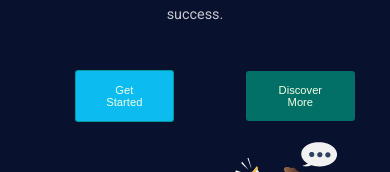
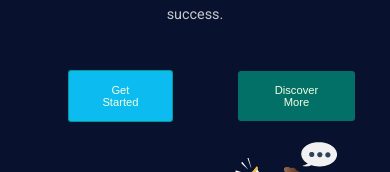
Before and after one commit to Nihalpm123/lecygnex, a React (Vite) app: page / in a window 390 px wide. Shown: the part 345-517 px from the top of the page. Built offline with nearby package versions, Linux system fonts and the light colour scheme.

Commit message:
hero section updated v1

```diff
--- a/src/styles/hero.css
+++ b/src/styles/hero.css
@@ -113,7 +113,16 @@
 @media only screen and (max-width: 460px){
     .primary__btn,
     .secondary__btn{
-        margin-left: 40px;
+        margin-left: 50px;
+        font-size: 0.7rem;
+        text-align: center;
+    }
+}
+
+@media only screen and (max-width: 410px){
+    .primary__btn,
+    .secondary__btn{
+        margin-left: 33px;
         font-size: 0.7rem;
         text-align: center;
     }
@@ -122,6 +131,6 @@
 @media only screen and (max-width: 370px){
     .primary__btn,
     .secondary__btn{
-       margin-left: 33px;
+       margin-left: 25px;
     }
 }
```
